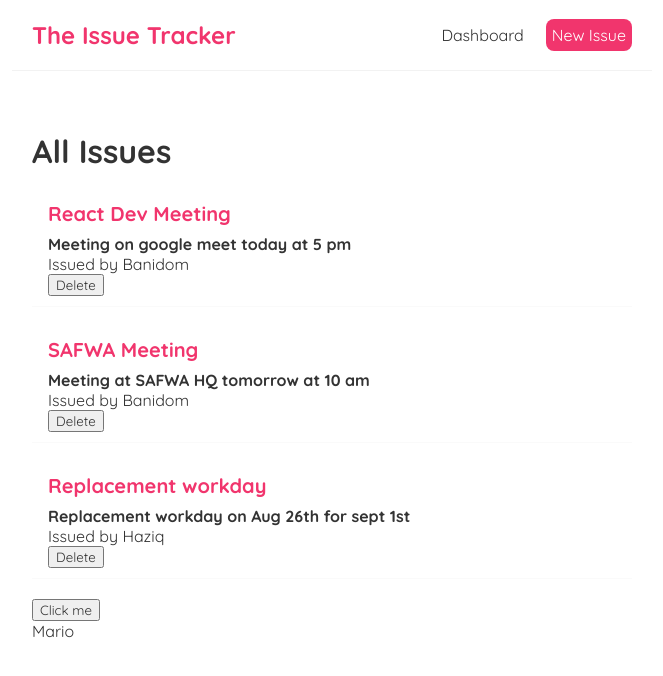
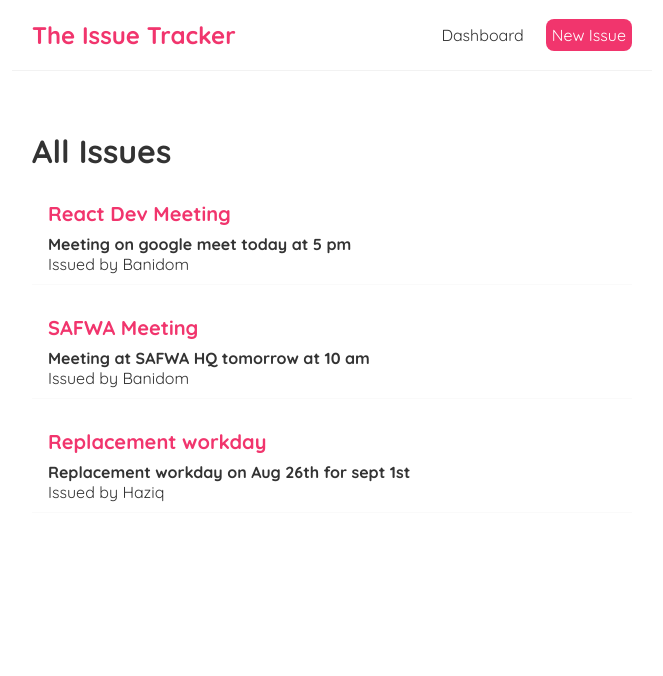
Before and after one commit to AimanFred/bug-tracker, a React (Create React App) app: page / in a window 1280 px wide. Shown: the top 676 px of the page, without its empty margins (308-971 px from the left). Built offline with nearby package versions, Linux system fonts and the light colour scheme; data requests are answered from the project's data file.

Commit message:
fetch data from json-server in useEffect and remove handleDelete function

```diff
--- a/src/Dashboard.js
+++ b/src/Dashboard.js
@@ -3,13 +3,7 @@ import IssueList from './IssueList';
 
 const Dashboard = () => {
 
-  const [issues, setIssues] = useState([
-    { title: "React Dev Meeting", body: "Meeting on google meet today at 5 pm", author: "Banidom", id: 1 },
-    { title: "SAFWA Meeting", body: "Meeting at SAFWA HQ tomorrow at 10 am", author: "Banidom", id: 2 },
-    { title: "Replacement workday", body: "Replacement workday on Aug 26th for sept 1st", author: "Haziq", id: 3 },
-  ]);
-
-  const [name, setName] = useState("Mario")
+  const [issues, setIssues] = useState(null);
 
   const handleDelete = (id) => {
     const newIssues = issues.filter(issue => issue.id !== id);
@@ -17,15 +11,19 @@ const Dashboard = () => {
   }
 
   useEffect(() => {
-    console.log("use effect ran");
-    console.log(name);
-  }, [name]);
+    fetch("http://localhost:8000/issues")
+    .then((response) => {
+      return response.json();
+    })
+    .then((data) => {
+      console.log(data);
+      setIssues(data);
+    })
+  }, []);
 
   return (
     <div className="dashboard">
-      <IssueList issues={issues} title="All Issues" handleDelete={handleDelete} />
-      <button onClick={() => setName("Luigi")}>Click me</button>
-      <p>{ name }</p>
+      {issues && <IssueList issues={issues} title="All Issues" handleDelete={handleDelete} />}
     </div>
   );
 };
--- a/src/IssueList.js
+++ b/src/IssueList.js
@@ -1,4 +1,4 @@
-const IssueList = ({title, issues, handleDelete}) => {
+const IssueList = ({title, issues}) => {
 
   return (
     <div className="issue-list">
@@ -8,7 +8,6 @@ const IssueList = ({title, issues, handleDelete}) => {
           <h2>{ issue.title }</h2>
           <h4>{ issue.body }</h4>
           <p>Issued by { issue.author }</p>
-          <button onClick={() => handleDelete(issue.id)}>Delete</button>
         </div>
       )) }
     </div>
```
